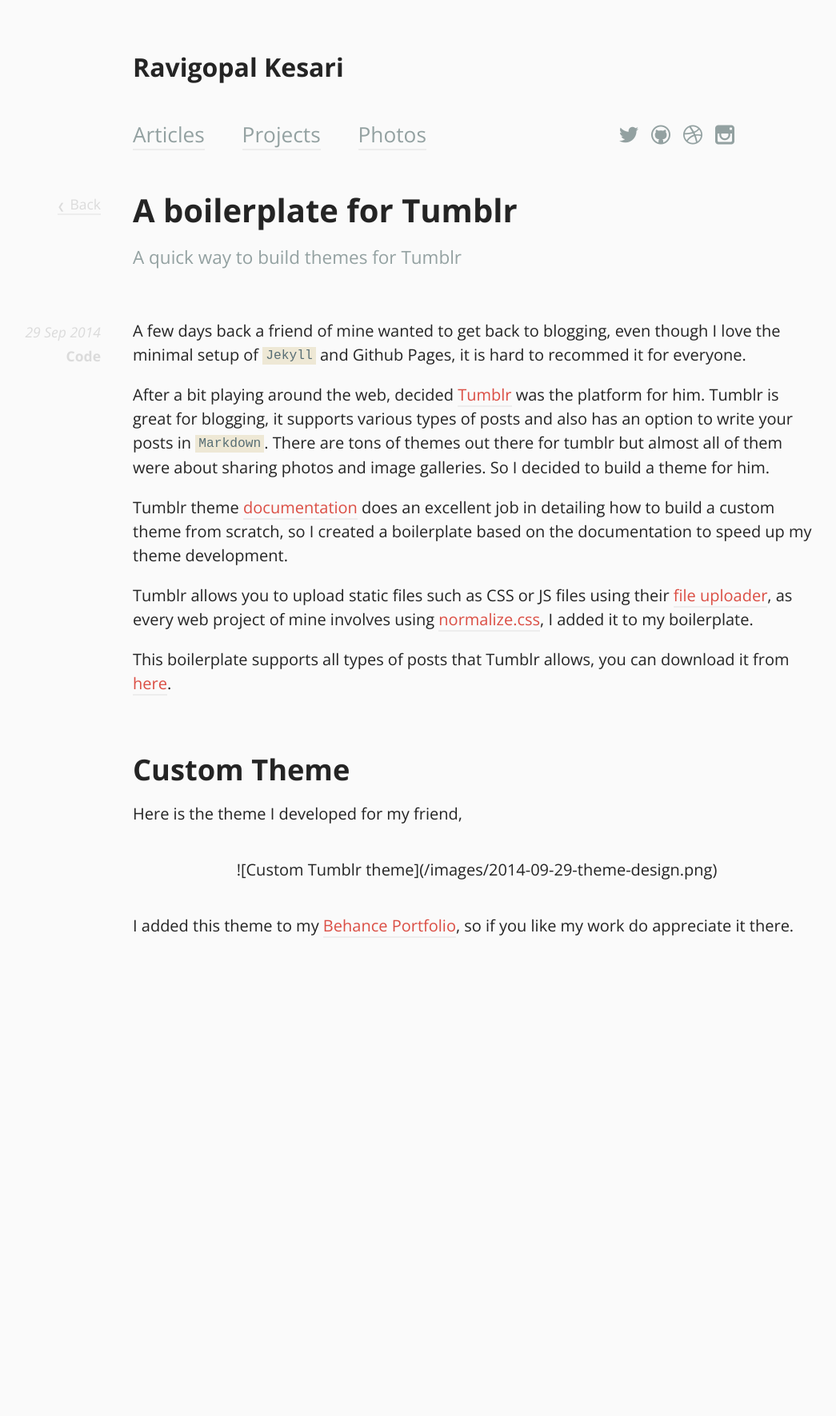
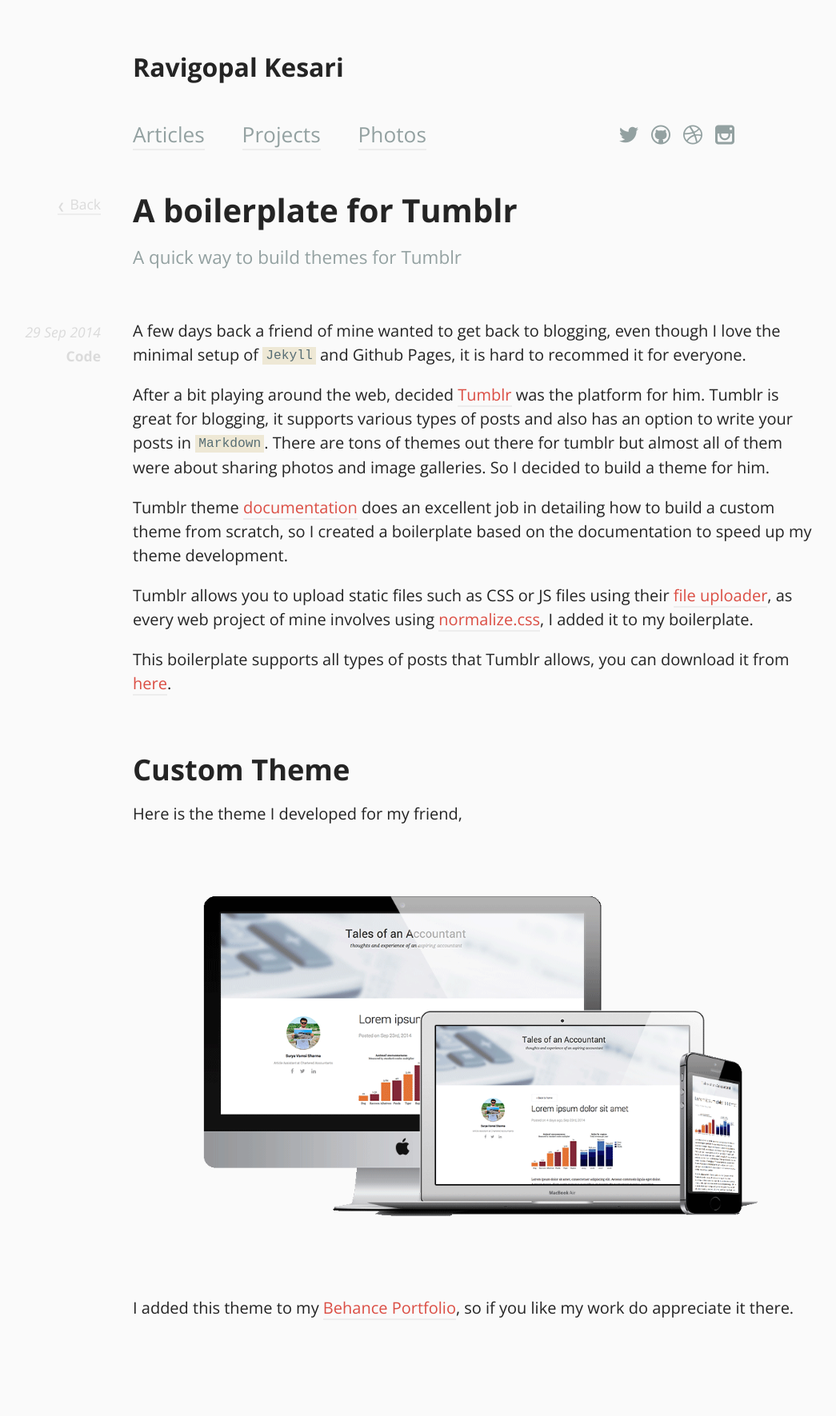
Before and after one commit to rvgpl/rvgpl.github.io, a Jekyll site: the page built from _posts/2014-09-29-tumblr-boilerplate.md, in a window 1280 px wide. Shown: the whole page at 80% size, without its empty margins (94-1139 px from the left). Built offline with Jekyll 4.4.1, drawn with Linux system fonts in a browser that asks for light colours; Markdown is read by kramdown in place of the engine named in the settings; before the commit the page ends 1293 px from its top, so only the background shows below that.

Commit message:
Edited <figure> tag

```diff
--- a/_posts/2014-09-29-tumblr-boilerplate.md
+++ b/_posts/2014-09-29-tumblr-boilerplate.md
@@ -19,6 +19,6 @@
 Here is the theme I developed for my friend,
 
 <figure>
-![Custom Tumblr theme](/images/2014-09-29-theme-design.png)
+<img src="/images/2014-09-29-theme-design.png" alt="theme-design">
 </figure>
 I added this theme to my [Behance Portfolio](https://www.behance.net/gallery/20087509/Minimal-Blog-Tumblr-Theme), so if you like my work do appreciate it there.
```
Also changed, not shown: _posts/2015-03-23-into-the-beautiful-world-of-design.md (+1 -1 lines).
